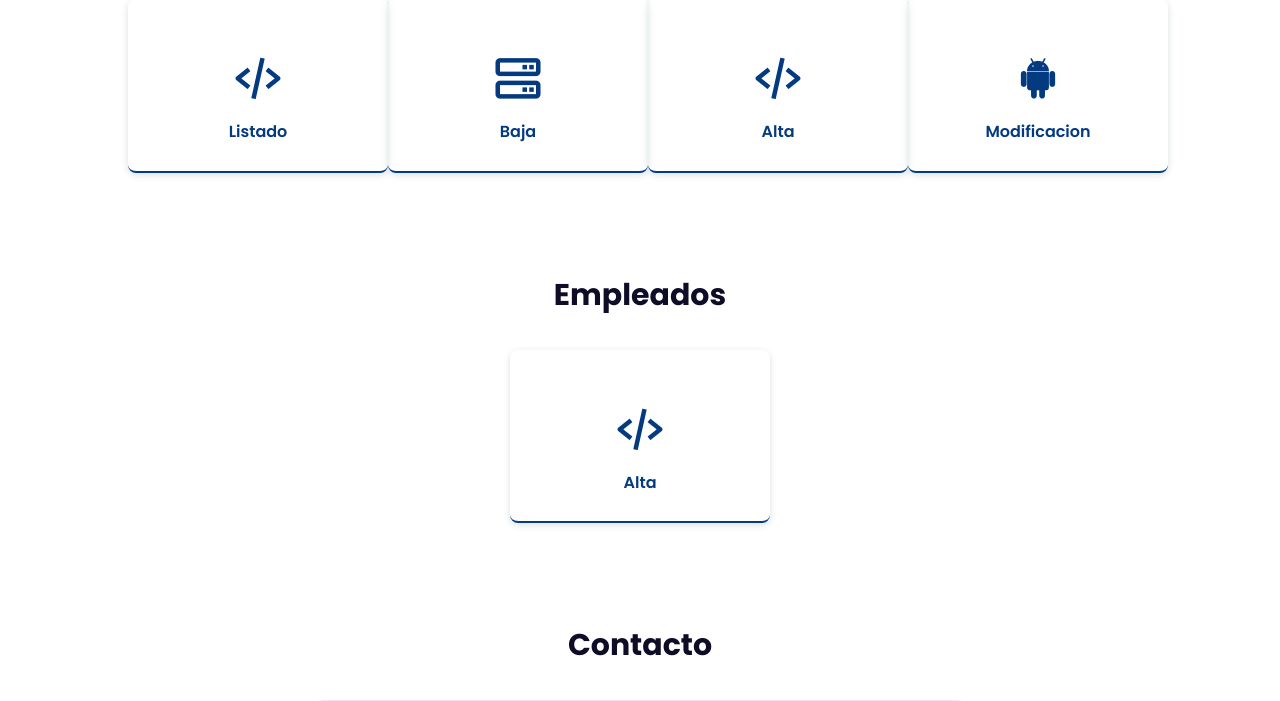
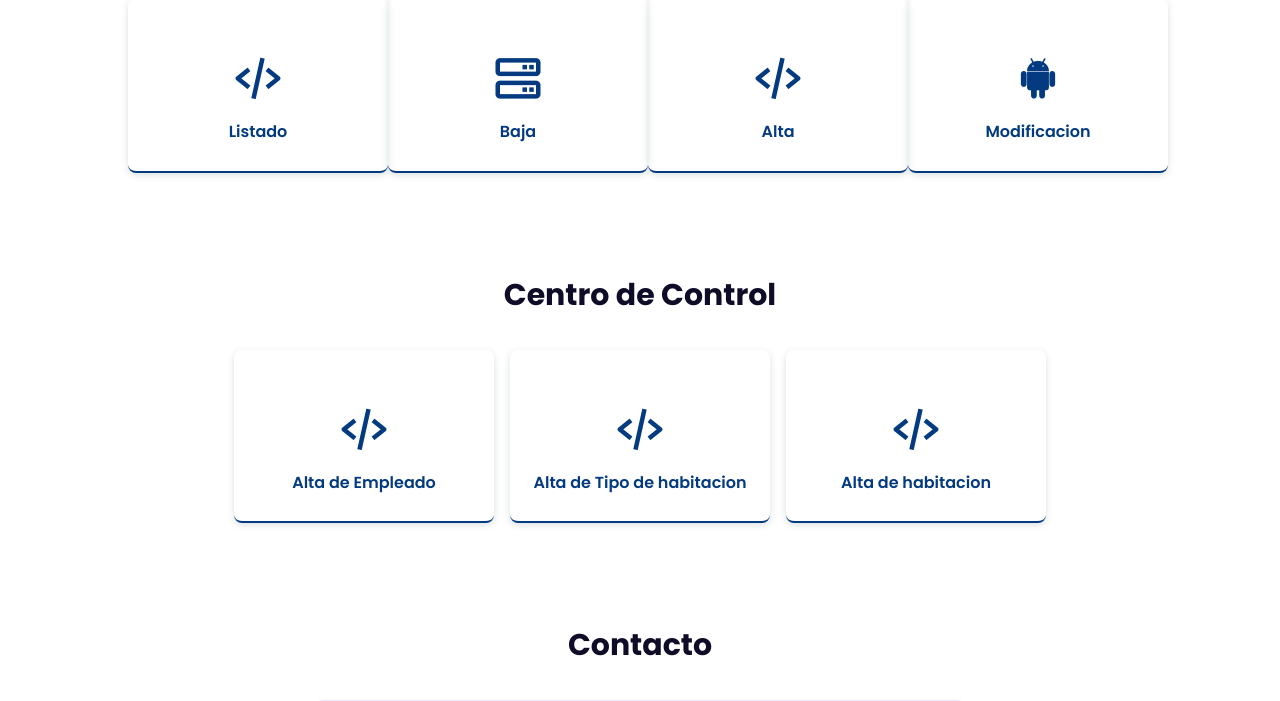
Before and after one commit to ezequieltorres512/Laboratorio-4, a PHP site: page /inicio.php in a window 1280 px wide. Shown: the part 928-1629 px from the top of the page. Run offline with PHP 8.4, Linux system fonts and the light colour scheme; the visitor is signed in with stand-in values (Sample User, id 1).

Commit message:
Comienzo altas de habitacion y sus tipos

```diff
--- a/inicio.php
+++ b/inicio.php
@@ -110,13 +110,25 @@
 <?php if($_SESSION['tipoUser'] == 'admin'){ ?>
 <section class="services" id="reservas">
     <div class="heading">
-            <h2>Empleados</h2>
+        <h2>Centro de Control</h2>
     </div>
     <div class="services-content">
         <div class="services-box">
             <a href="usuario/alta_empleado.php">
                 <i class='bx bx-code-alt'></i>
-                <h3>Alta</h3>
+                <h3>Alta de Empleado</h3>
+            </a>
+        </div>
+        <div class="services-box">
+            <a href="habitacion/alta_tipo_habitacion.php">
+                <i class='bx bx-code-alt'></i>
+                <h3>Alta de Tipo de habitacion</h3>
+            </a>
+        </div>
+        <div class="services-box">
+            <a href="habitacion/alta_habitacion.php">
+                <i class='bx bx-code-alt'></i>
+                <h3>Alta de habitacion</h3>
             </a>
         </div>
     </div>
```
Also changed, not shown: habitacion/alta_habitacion.php (added), habitacion/alta_tipo_habitacion.php (added).
